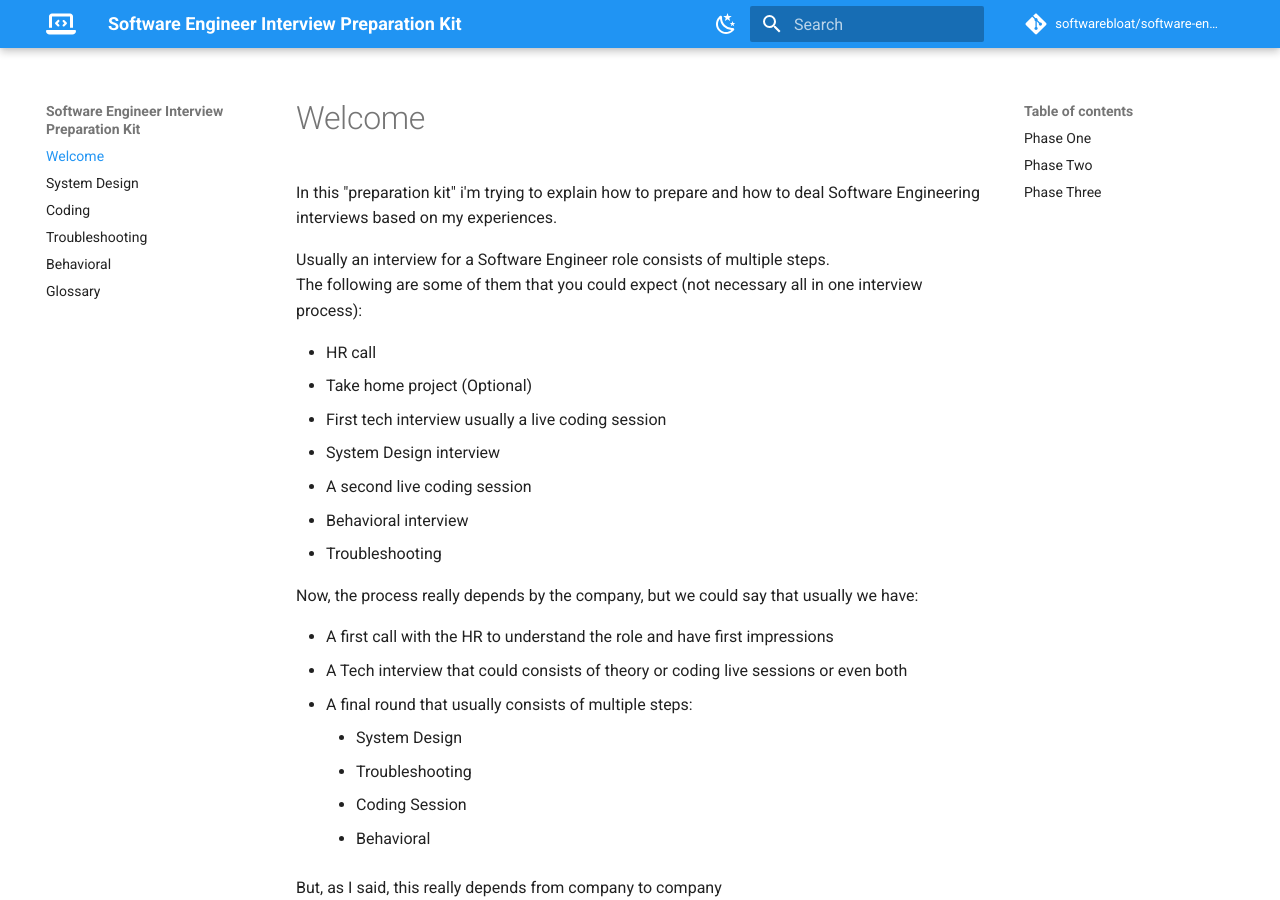
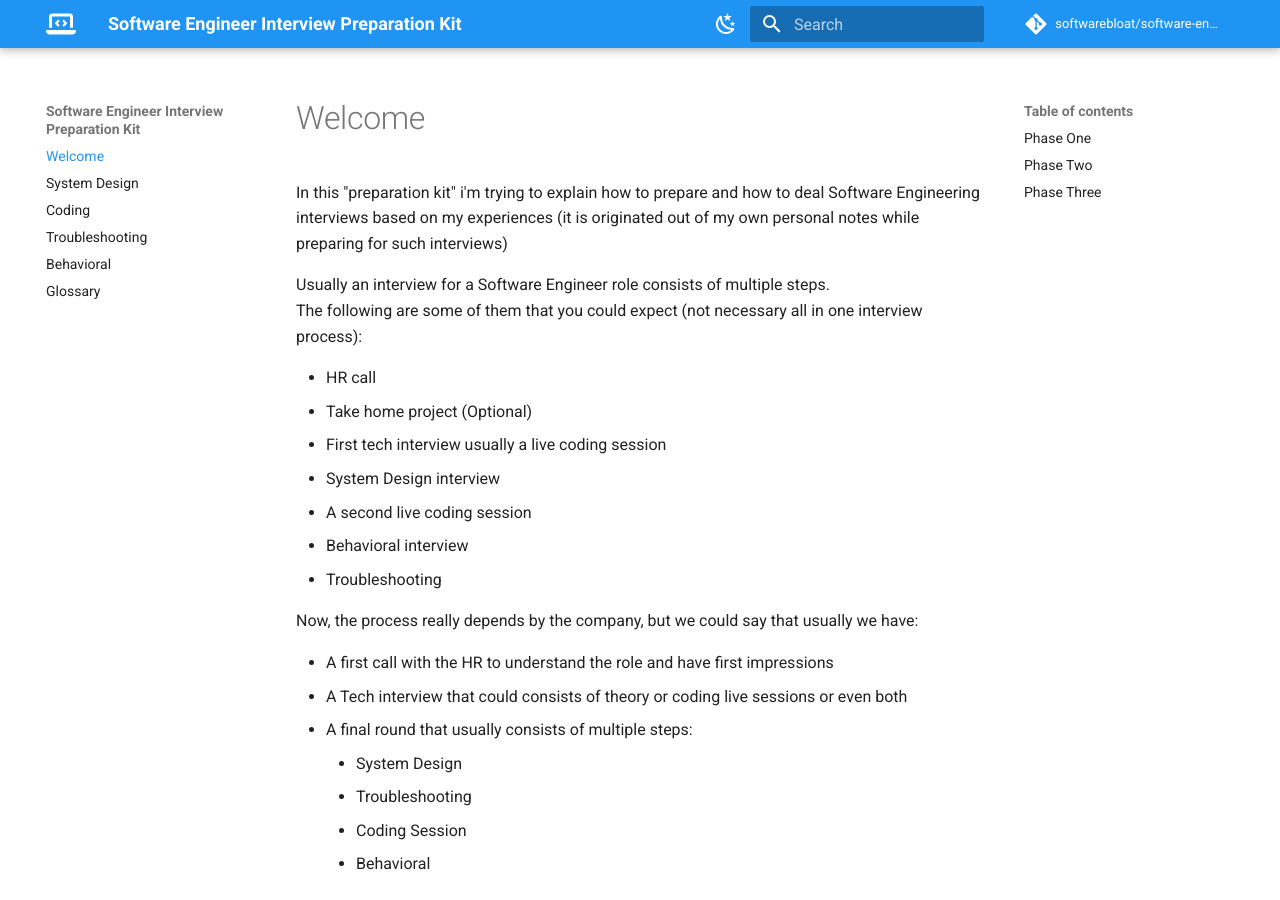
Before and after one commit to softwarebloat/software-engineer-interview-prep-kit, an MkDocs documentation site: the page built from docs/index.md, in a window 1280 px wide and 900 px high. Built offline with MkDocs 1.6.1 and Material for MkDocs 9.7.7, drawn with Linux system fonts in a browser that asks for light colours; emoji names are drawn with the system emoji font; comment, search, counter and statistics services are not loaded.

Commit message:
fix: intro in welcome page

```diff
--- a/docs/index.md
+++ b/docs/index.md
@@ -1,6 +1,6 @@
 # Welcome
 
-In this "preparation kit" i'm trying to explain how to prepare and how to deal Software Engineering interviews based on my experiences.
+In this "preparation kit" i'm trying to explain how to prepare and how to deal Software Engineering interviews based on my experiences (it is originated out of my own personal notes while preparing for such interviews)
 
 Usually an interview for a Software Engineer role consists of multiple steps.
 The following are some of them that you could expect (not necessary all in one interview process):
```
